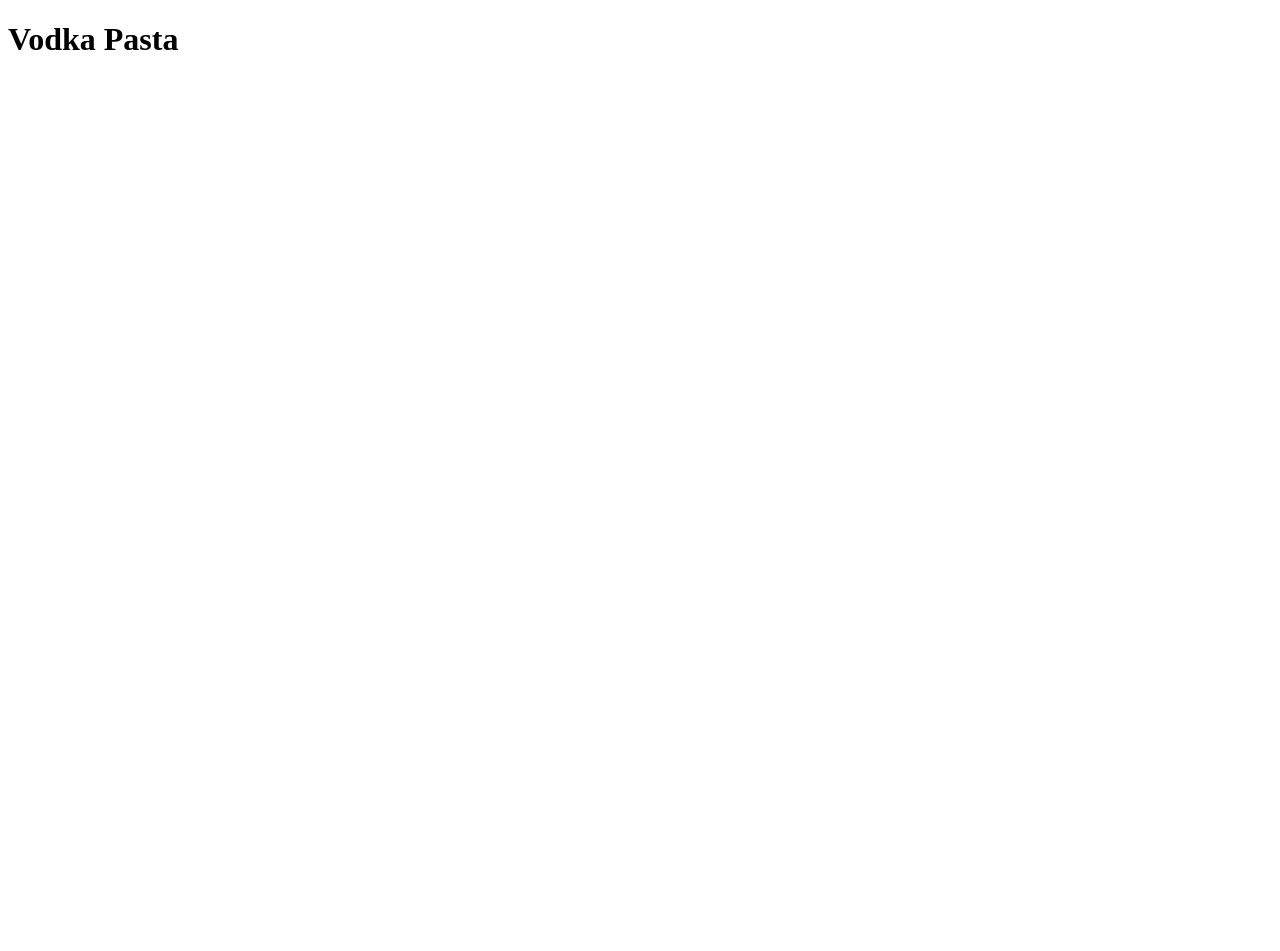
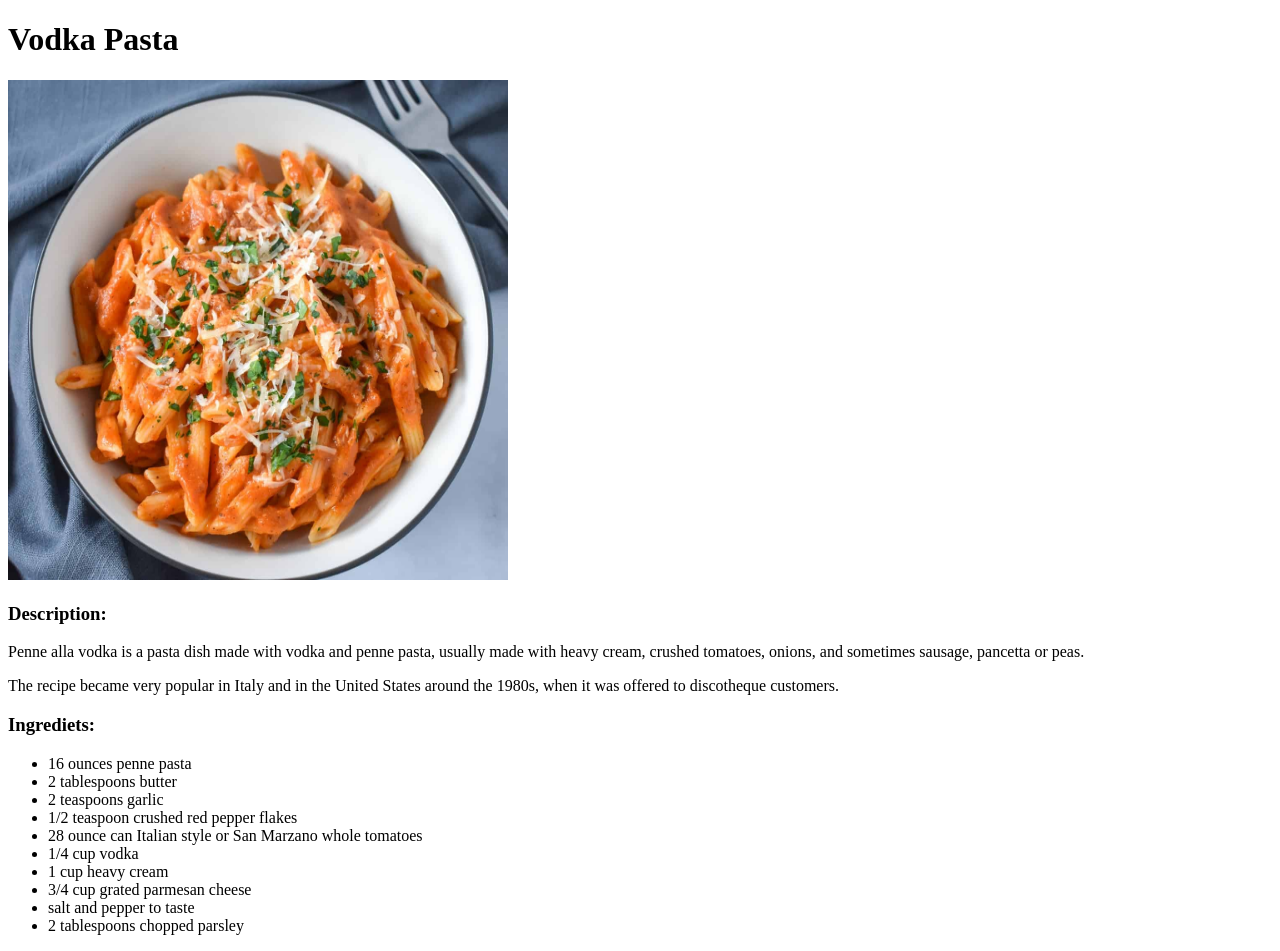
Before and after one commit to zrfox/odin-recipes, a plain HTML site: page recipes/vodka_pasta.html in a window 1280 px wide. Before the commit the page ends 800 px from the top, so only its background shows below. Drawn offline with Linux system fonts and the light colour scheme.

Commit message:
Add Vodka Pasta img, description, and ingredients

```diff
--- a/recipes/vodka_pasta.html
+++ b/recipes/vodka_pasta.html
@@ -10,6 +10,26 @@
 
 <h1>Vodka Pasta</h1>
 
+<img src="Pasta-with-Vodka-Sauce-Image-1.jpg" alt="Vodka Pasta Image" width="500" height="500">
+<p></p>
+
+<h3>Description:</h3>
+<p>Penne alla vodka is a pasta dish made with vodka and penne pasta, usually made with heavy cream, crushed tomatoes, onions, and sometimes sausage, pancetta or peas.</p>
+<p>The recipe became very popular in Italy and in the United States around the 1980s, when it was offered to discotheque customers.</p>
+<h3>Ingrediets:</h3>
+<ul>
+    <li>16 ounces penne pasta</li>
+    <li>2 tablespoons butter</li>
+    <li>2 teaspoons garlic</li>
+    <li>1/2 teaspoon crushed red pepper flakes</li>
+    <li>28 ounce can Italian style or San Marzano whole tomatoes</li>
+    <li>1/4 cup vodka</li>
+    <li>1 cup heavy cream</li>
+    <li>3/4 cup grated parmesan cheese</li>
+    <li>salt and pepper to taste</li>
+    <li>2 tablespoons chopped parsley</li>
+
+</ul>
 </body>
 
 
```
Also changed, not shown: recipes/Pasta-with-Vodka-Sauce-Image-1.jpg (added).
